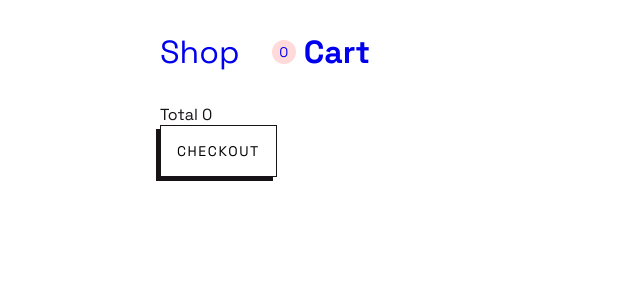
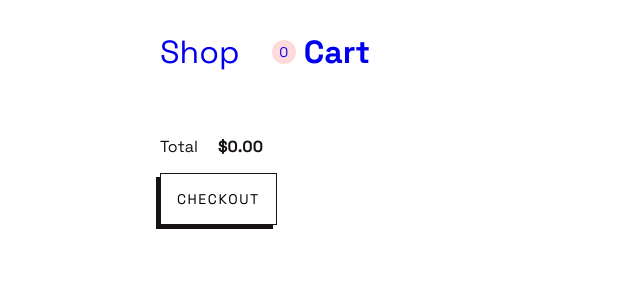
Before and after one commit to gordokay/shopping-cart, a React (Create React App) app: page /cart in a window 1280 px wide. Shown: the top 300 px of the page, without its empty margins (0-640 px from the left). Built offline with nearby package versions, Linux system fonts and the light colour scheme.

Commit message:
Add cart item styles

```diff
--- a/src/components/Cart.js
+++ b/src/components/Cart.js
@@ -1,16 +1,21 @@
+import '../styles/Cart.css'
+import usd from '../util/currencyFormatter';
+
 import CartItem from "./CartItem";
 
 const Cart = ({items, total, onRemoveFromCart}) => {
   return (
-    <>
+    <section className="cart">
       {
         items.map(item =>
           <CartItem key={item.itemId} itemId={item.itemId} name={item.name} quantity={item.quantity} price={item.price} onRemoveFromCart={onRemoveFromCart}/>
         )
       }
-      <p><span>Total</span> {total}</p>
+      <div className="total">
+        <p><span>Total</span> {usd.format(total)}</p>
+      </div>
       <button>Checkout</button>
-    </>
+    </section>
   )
 }
 
--- a/src/components/CartItem.js
+++ b/src/components/CartItem.js
@@ -1,3 +1,6 @@
+import '../styles/CartItem.css';
+import usd from '../util/currencyFormatter';
+
 const CartItem = ({itemId, name, quantity, price, onRemoveFromCart}) => {
   const style = {
     backgroundColor: itemId
@@ -7,7 +10,7 @@ const CartItem = ({itemId, name, quantity, price, onRemoveFromCart}) => {
       <div className="cart-item-image" style={style}/>
       <p className="cart-item-name">{name}</p>
       <p className="cart-item-quantity">x{quantity}</p>
-      <p className="cart-item-price">{price}</p>
+      <p className="cart-item-price">{usd.format(price * quantity)}</p>
       <button onClick={onRemoveFromCart} id={`${itemId}-remove`}>Remove</button>
     </div>
   )
--- a/src/components/ShopItem.js
+++ b/src/components/ShopItem.js
@@ -1,5 +1,6 @@
 import QuantityWidget from "./QuantityWidget"
 import '../styles/ShopItem.css'
+import usd from '../util/currencyFormatter';
 
 const ShopItem = ({itemId, name, price, quantity, isInCart, onQuantityDecrease, onQuantityIncrease, onQuantityChange, onAddToCart }) => {
   const style = {
@@ -9,7 +10,7 @@ const ShopItem = ({itemId, name, price, quantity, isInCart, onQuantityDecrease,
     <div className="shop-item">
       <p>{name}</p>
       <div className="shop-item-image" style={style}/>
-      <p className="shop-item-price">{price}</p>
+      <p className="shop-item-price">{usd.format(price)}</p>
       <QuantityWidget isInCart={isInCart} itemId={itemId} value={quantity} onQuantityDecrease={onQuantityDecrease} onQuantityIncrease={onQuantityIncrease} onQuantityChange={onQuantityChange}/>
       <button id={`${itemId}-add`} onClick={onAddToCart} disabled={isInCart}>{isInCart ? "Added to cart" : "Add to cart"}</button>
     </div>
--- /dev/null
+++ b/src/styles/Cart.css
@@ -0,0 +1,17 @@
+.cart {
+  width: 50%;
+  display: grid;
+  gap: 1rem;
+}
+
+.total {
+  margin-top: 2rem;
+}
+.total p {
+  font-weight: 700;
+}
+
+.total span {
+  font-weight: 400;
+  margin-right: 1rem;
+}
--- /dev/null
+++ b/src/styles/CartItem.css
@@ -0,0 +1,27 @@
+.cart-item {
+  display: grid;
+  align-items: center;
+  grid-template-columns: repeat(3, auto) 1fr auto;
+  gap: 1rem;
+}
+
+.cart-item-image {
+  width: 2rem;
+  height: 2rem;
+}
+
+.cart-item-price {
+  justify-self: end;
+  margin-right: 4rem;
+}
+
+.cart-item button {
+  padding: 0;
+  border: none;
+  box-shadow: none;
+}
+
+.cart-item button:hover {
+  background-color: transparent;
+  border-bottom: 1px solid var(--dark);
+}
```
